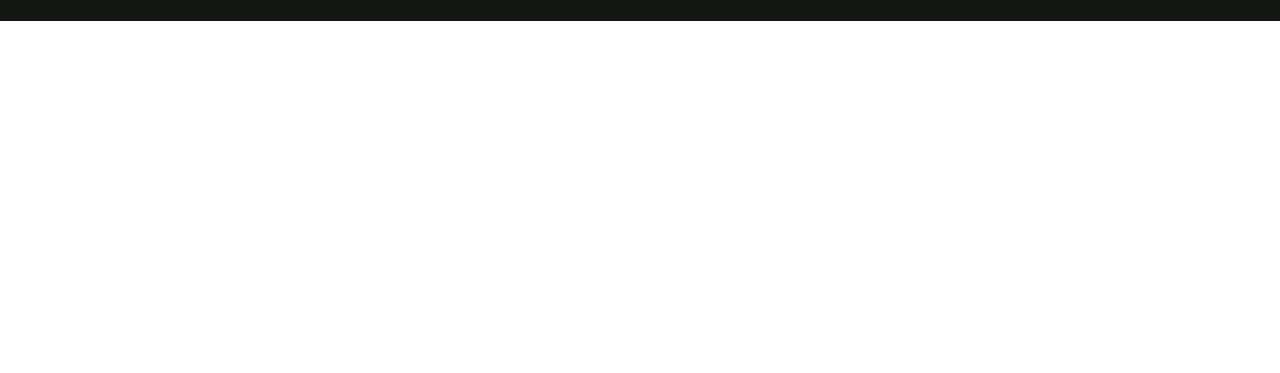
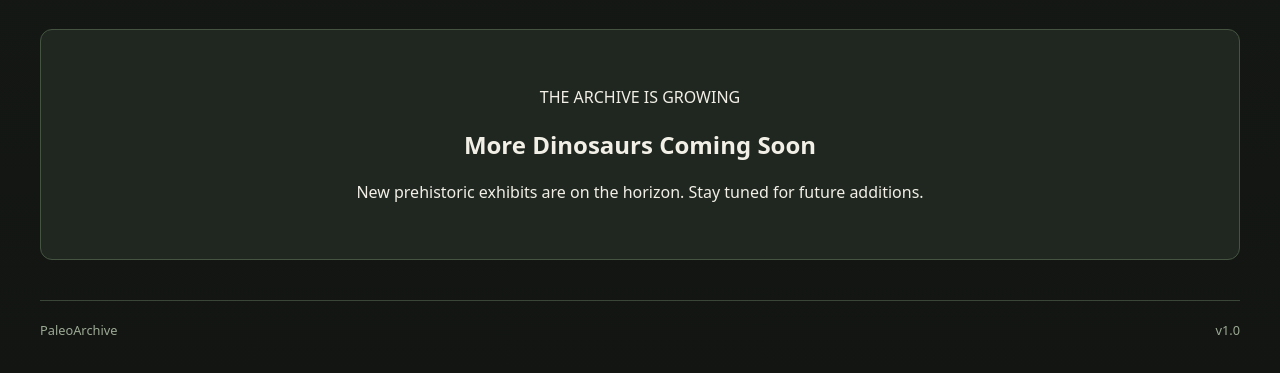
Before and after one commit to madeinmemory/paleoarchive, a website built with Vite: page index.html in a window 1280 px wide. Shown: the part 1489-1862 px from the top of the page. Before the commit the page ends 1510 px from the top, so only its background shows below. Built offline with nearby package versions, Linux system fonts and the light colour scheme.

Commit message:
Polish PaleoArchive v1.0 and optimize loading

```diff
--- a/src/data/dinosaurs.js
+++ b/src/data/dinosaurs.js
@@ -18,6 +18,8 @@ export const dinosaurs = [
     image: "/images/trex.png",
     model: "/models/trex.glb",
     cardImage: "/images/trex-card.png",
+    modelUrl:
+      "https://sketchfab.com/3d-models/tyrannosaurus-rex-skeleton-9aabc82e228141b2b8bba56849032430",
   },
   {
     id: 2,
@@ -36,6 +38,8 @@ export const dinosaurs = [
     image: "/images/stego.png",
     model: "/models/stego.glb",
     cardImage: "/images/stego-card.png",
+    modelUrl:
+      "https://sketchfab.com/3d-models/stegosaurus-skeleton-bca2e8f0a4e84cdda146bbd286f0e84a?",
   },
   {
     id: 3,
@@ -54,6 +58,8 @@ export const dinosaurs = [
     image: "/images/parasaurolophus.png",
     model: "/models/parasaurolophus.glb",
     cardImage: "/images/parasaurolophus-card.png",
+    modelUrl:
+      "https://sketchfab.com/3d-models/baby-parasaurolophus-skeleton-18de87dd270f478bbbeb310cd514cc00?",
   },
   {
     id: 4,
@@ -72,6 +78,8 @@ export const dinosaurs = [
     image: "/images/coelophysis.png",
     model: "/models/coelophysis.glb",
     cardImage: "/images/coelophysis-card.png",
+    modelUrl:
+      "https://sketchfab.com/3d-models/coelophysis-c8fee7a21dbc465d8fae98a0df4d190e?",
   },
   {
     id: 5,
@@ -90,6 +98,8 @@ export const dinosaurs = [
     image: "/images/plateosaurus.png",
     model: "/models/plateosaurus-optimized.glb",
     cardImage: "/images/plateosaurus-card.png",
+    modelUrl:
+      "https://sketchfab.com/3d-models/plateosaurus-skeleton-80683eb568cc46caac0649e395fa5a1b?",
   },
   {
     id: 6,
@@ -108,6 +118,8 @@ export const dinosaurs = [
     image: "/images/allosaurus.png",
     model: "/models/allosaurus-optimized.glb",
     cardImage: "/images/allosaurus-card.png",
+    modelUrl:
+      "https://sketchfab.com/3d-models/allosaurus-skeleton-2193dcd84b694f659719b4b99c91228b?",
   },
   {
     id: 7,
@@ -126,6 +138,8 @@ export const dinosaurs = [
     image: "/images/diplodocus.png",
     model: "/models/diplodocus-optimized.glb",
     cardImage: "/images/diplodocus-card.png",
+    modelUrl:
+      "https://sketchfab.com/3d-models/diplodocus-carnegii-nhmw-geo-190900040003-1d07ae9e002f4e8ab930dc92d07eb078?",
   },
   {
     id: 8,
@@ -144,6 +158,8 @@ export const dinosaurs = [
     image: "/images/triceratops.png",
     model: "/models/triceratops.glb",
     cardImage: "/images/triceratops-card.png",
+    modelUrl:
+      "https://sketchfab.com/3d-models/triceratops-skeleton-4f4e38e8c70a42f391ed2353a7b4c091?",
   },
   {
     id: 9,
@@ -162,6 +178,8 @@ export const dinosaurs = [
     image: "/images/spinosaurus.png",
     model: "/models/spinosaurus.glb",
     cardImage: "/images/spinosaurus-card.png",
+    modelUrl:
+      "https://sketchfab.com/3d-models/spinosaurus-skeleton-3eb1da77354e4f65a29734a9a9b40a35?",
   },
   {
     id: 10,
@@ -180,6 +198,8 @@ export const dinosaurs = [
     image: "/images/protoceratops.png",
     model: "/models/protoceratops.glb",
     cardImage: "/images/protoceratops-card.png",
+    modelUrl:
+      "https://sketchfab.com/3d-models/protoceratops-andrewsi-nhmw-geo-201504040001-ed6e419065af422eaaa07294f55b8be1?",
   },
   {
     id: 11,
@@ -198,6 +218,8 @@ export const dinosaurs = [
     image: "/images/psittacosaurus.png",
     model: "/models/psittacosaurus.glb",
     cardImage: "/images/psittacosaurus-card.png",
+    modelUrl:
+      "https://sketchfab.com/3d-models/psittacosaurus-mongoliensisnhmw-geo199800641-f25dc41ec23242a588772f2205410722?",
   },
   {
     id: 12,
@@ -216,5 +238,7 @@ export const dinosaurs = [
     image: "/images/carnotaurus.png",
     model: "/models/carnotaurus.glb",
     cardImage: "/images/carnotaurus-card.png",
+    modelUrl:
+      "https://sketchfab.com/3d-models/carnotaurus-sastrei-skeleton-04c8d6e0e1794091aeae0d2f54cca43b?",
   },
 ];
--- a/src/main.js
+++ b/src/main.js
@@ -1,10 +1,9 @@
+// IMPORTS
+
 import "./style.css";
 import { dinosaurs } from "./data/dinosaurs.js";
 import { getDinosaurWord } from "./utils/getDinosaurWord.js";
 import { setupCardReveal } from "./animations/cardReveal.js";
-import "@google/model-viewer";
-
-//CONSTANTS
 
 //APP
 
@@ -61,6 +60,17 @@ placeholder="Search PaleoArchive..."
 </section>
 
 <section id="archive"></section>
+
+<section class="coming-soon" id="comingSoon">
+  <p class="coming-soon-label">THE ARCHIVE IS GROWING</p>
+  <h2>More Dinosaurs Coming Soon</h2>
+  <p>New prehistoric exhibits are on the horizon. Stay tuned for future additions.</p>
+</section>
+
+<footer class="site-footer">
+  <span>PaleoArchive</span>
+  <span>v1.0</span>
+</footer>
 </main>
 
 `;
@@ -73,9 +83,11 @@ const resultCount = document.querySelector("#resultCount");
 const periodFilter = document.querySelector("#periodFilter");
 const sortOrder = document.querySelector("#sortOrder");
 const resetFilters = document.querySelector("#resetFilters");
+const comingSoon = document.querySelector("#comingSoon");
 // FUNCTIONS
 
 function renderDinosaurs(dinosaurList) {
+  comingSoon.hidden = false;
   archive.innerHTML = dinosaurList
     .map((dinosaur) => {
       return `
@@ -117,6 +129,7 @@ function renderDinosaurs(dinosaurList) {
 }
 
 function renderDinosaurDetails(dinosaur) {
+  comingSoon.hidden = true;
   archive.innerHTML = `
    <button id="backButton">← Back to archive</button>
 
@@ -127,10 +140,25 @@ function renderDinosaurDetails(dinosaur) {
 
    <div class="exhibit-media">
 
-   ${dinosaur.model ? `<div class="view-toggle"><button id="showIllustration" class="active" aria-pressed="true">Show Illustration</button> <button id="showSkeleton" class="active" aria-pressed="false">Show Skeleton</button></div>` : ""}
+   ${dinosaur.model ? `<div class="view-toggle"><button id="showIllustration" class="active" aria-pressed="true">Show Illustration</button> <button id="showSkeleton" aria-pressed="false">Show Skeleton</button></div>` : ""}
    ${dinosaur.image ? `<img class="dinosaur-hero" id="illustrationView" src="${dinosaur.image}" alt="Illustrated reconstruction of ${dinosaur.name}" />` : ""}
-   ${dinosaur.model ? `<model-viewer class="dinosaur-model" id="skeletonView" hidden src="${dinosaur.model}" alt="Interactive 3D model of ${dinosaur.name}" auto-rotate auto-rotate-delay="0" rotation-per-second="5deg" camera-controls ></model-viewer>` : ""}
+   ${dinosaur.model ? `<model-viewer class="dinosaur-model" id="skeletonView" hidden data-src="${dinosaur.model}" alt="Interactive 3D model of ${dinosaur.name}" auto-rotate auto-rotate-delay="0" rotation-per-second="5deg" camera-controls ></model-viewer>` : ""}
    </div>
+
+   ${
+     dinosaur.modelUrl
+       ? `
+  <a
+    href="${dinosaur.modelUrl}"
+    target="_blank"
+    rel="noopener noreferrer"
+    class="model-credit"
+  >
+    View original 3D model ↗
+  </a>
+`
+       : ""
+   }
 
    <section class="quick-facts">
    <h3>Quick Facts</h3>
@@ -186,11 +214,15 @@ function renderDinosaurDetails(dinosaur) {
       showIllustration.setAttribute("aria-pressed", "true");
       showSkeleton.setAttribute("aria-pressed", "false");
     });
-    showSkeleton.addEventListener("click", () => {
+    showSkeleton.addEventListener("click", async () => {
       showSkeleton.classList.add("active");
       showIllustration.classList.remove("active");
       illustrationView.hidden = true;
       skeletonView.hidden = false;
+      if (!skeletonView.hasAttribute("src")) {
+        await import("@google/model-viewer");
+        skeletonView.src = skeletonView.dataset.src;
+      }
       showSkeleton.setAttribute("aria-pressed", "true");
       showIllustration.setAttribute("aria-pressed", "false");
     });
--- a/src/style.css
+++ b/src/style.css
@@ -460,6 +460,37 @@ select {
   outline-offset: 3px;
 }
 
+/* MODEL CREDIT */
+
+.model-credit {
+  display: inline-block;
+  color: #b8ceaa;
+  font-size: 0.9rem;
+  text-decoration: none;
+  margin-bottom: 20px;
+}
+
+/* FOOTER & COMING SOON*/
+
+.site-footer {
+  display: flex;
+  justify-content: space-between;
+  padding: 20px 0;
+  margin-top: 40px;
+  font-size: 0.8rem;
+  color: #9daa95;
+  border-top: 1px solid #394638;
+}
+
+.coming-soon {
+  text-align: center;
+  padding: 40px 20px;
+  margin-top: 32px;
+  background-color: #202720;
+  border: 1px solid #455441;
+  border-radius: 12px;
+}
+
 /* RESPONSIVE DESIGN */
 
 @media (max-width: 600px) {
```
